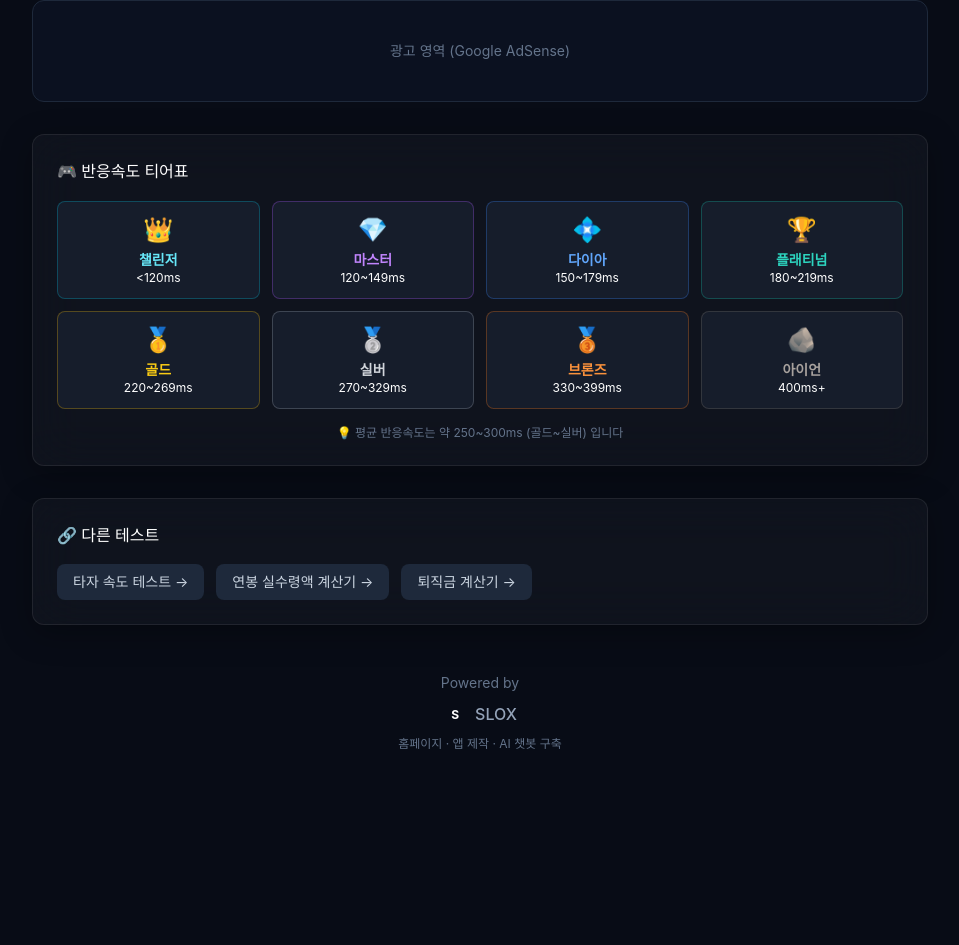
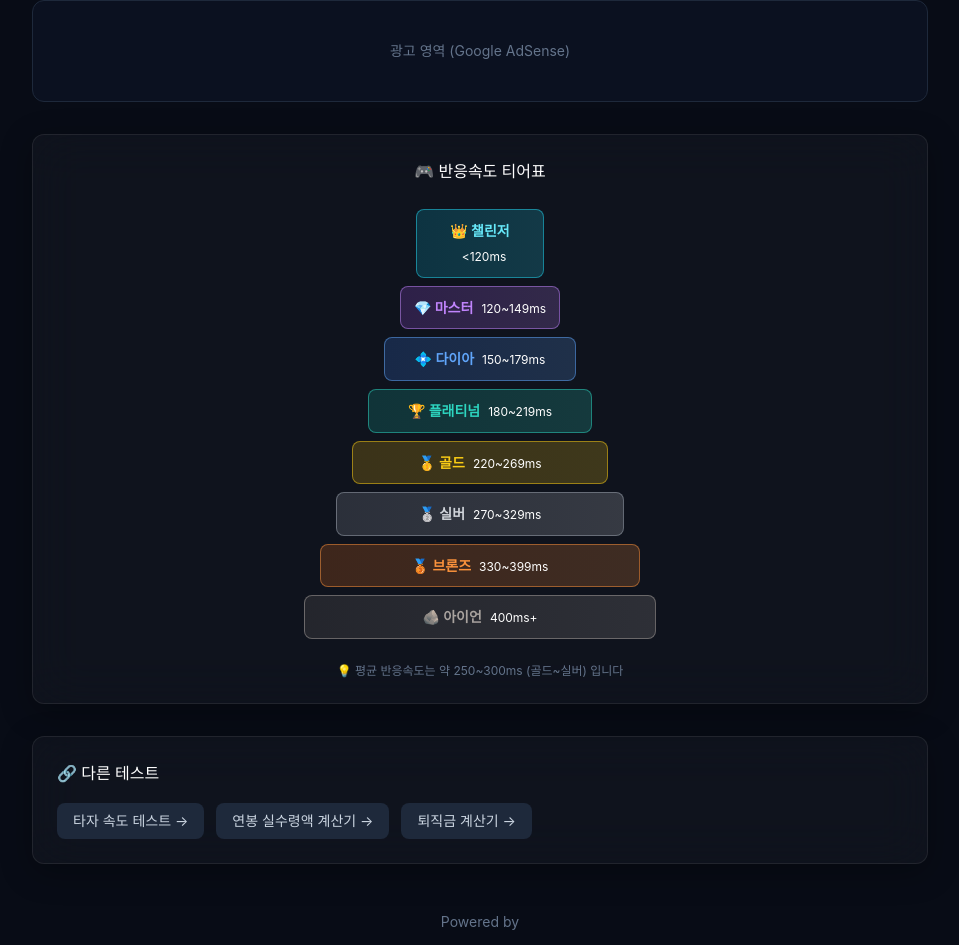
Before and after one commit to roboris-namu/slox-landing, a Next.js app: page /reaction in a window 1280 px wide. Shown: the part 748-1693 px from the top of the page, without its empty margins (160-1119 px from the left). Before the commit the page ends 1564 px from the top, so only its background shows below. Built offline with nearby package versions, Linux system fonts and the light colour scheme.

Commit message:
반응속도 티어표 계층형 피라미드 디자인

```diff
--- a/src/app/reaction/page.tsx
+++ b/src/app/reaction/page.tsx
@@ -294,52 +294,52 @@ export default function ReactionTest() {
             </div>
           </div>
 
-          {/* 등급 안내 (롤 스타일) */}
+          {/* 등급 안내 (롤 스타일 - 계층형) */}
           <div className="glass-card p-6 rounded-xl mb-8">
-            <h3 className="text-white font-medium mb-4">🎮 반응속도 티어표</h3>
-            <div className="grid grid-cols-2 sm:grid-cols-4 gap-3">
-              <div className="p-3 bg-dark-800/50 rounded-lg text-center border border-cyan-500/30">
-                <p className="text-2xl mb-1">👑</p>
-                <p className="text-cyan-300 text-sm font-bold">챌린저</p>
-                <p className="text-white text-xs">&lt;120ms</p>
+            <h3 className="text-white font-medium mb-6 text-center">🎮 반응속도 티어표</h3>
+            <div className="flex flex-col items-center gap-2">
+              {/* 챌린저 */}
+              <div className="w-32 p-2 bg-gradient-to-r from-cyan-500/20 to-cyan-400/20 rounded-lg text-center border border-cyan-400/50">
+                <span className="text-cyan-300 text-sm font-bold">👑 챌린저</span>
+                <span className="text-white text-xs ml-2">&lt;120ms</span>
               </div>
-              <div className="p-3 bg-dark-800/50 rounded-lg text-center border border-purple-500/30">
-                <p className="text-2xl mb-1">💎</p>
-                <p className="text-purple-400 text-sm font-bold">마스터</p>
-                <p className="text-white text-xs">120~149ms</p>
+              {/* 마스터 */}
+              <div className="w-40 p-2 bg-gradient-to-r from-purple-500/20 to-purple-400/20 rounded-lg text-center border border-purple-400/50">
+                <span className="text-purple-400 text-sm font-bold">💎 마스터</span>
+                <span className="text-white text-xs ml-2">120~149ms</span>
               </div>
-              <div className="p-3 bg-dark-800/50 rounded-lg text-center border border-blue-500/30">
-                <p className="text-2xl mb-1">💠</p>
-                <p className="text-blue-400 text-sm font-bold">다이아</p>
-                <p className="text-white text-xs">150~179ms</p>
+              {/* 다이아 */}
+              <div className="w-48 p-2 bg-gradient-to-r from-blue-500/20 to-blue-400/20 rounded-lg text-center border border-blue-400/50">
+                <span className="text-blue-400 text-sm font-bold">💠 다이아</span>
+                <span className="text-white text-xs ml-2">150~179ms</span>
               </div>
-              <div className="p-3 bg-dark-800/50 rounded-lg text-center border border-teal-500/30">
-                <p className="text-2xl mb-1">🏆</p>
-                <p className="text-teal-400 text-sm font-bold">플래티넘</p>
-                <p className="text-white text-xs">180~219ms</p>
+              {/* 플래티넘 */}
+              <div className="w-56 p-2 bg-gradient-to-r from-teal-500/20 to-teal-400/20 rounded-lg text-center border border-teal-400/50">
+                <span className="text-teal-400 text-sm font-bold">🏆 플래티넘</span>
+                <span className="text-white text-xs ml-2">180~219ms</span>
               </div>
-              <div className="p-3 bg-dark-800/50 rounded-lg text-center border border-yellow-500/30">
-                <p className="text-2xl mb-1">🥇</p>
-                <p className="text-yellow-400 text-sm font-bold">골드</p>
-                <p className="text-white text-xs">220~269ms</p>
+              {/* 골드 */}
+              <div className="w-64 p-2 bg-gradient-to-r from-yellow-500/20 to-yellow-400/20 rounded-lg text-center border border-yellow-400/50">
+                <span className="text-yellow-400 text-sm font-bold">🥇 골드</span>
+                <span className="text-white text-xs ml-2">220~269ms</span>
               </div>
-              <div className="p-3 bg-dark-800/50 rounded-lg text-center border border-gray-400/30">
-                <p className="text-2xl mb-1">🥈</p>
-                <p className="text-gray-300 text-sm font-bold">실버</p>
-                <p className="text-white text-xs">270~329ms</p>
+              {/* 실버 */}
+              <div className="w-72 p-2 bg-gradient-to-r from-gray-400/20 to-gray-300/20 rounded-lg text-center border border-gray-400/50">
+                <span className="text-gray-300 text-sm font-bold">🥈 실버</span>
+                <span className="text-white text-xs ml-2">270~329ms</span>
               </div>
-              <div className="p-3 bg-dark-800/50 rounded-lg text-center border border-orange-500/30">
-                <p className="text-2xl mb-1">🥉</p>
-                <p className="text-orange-400 text-sm font-bold">브론즈</p>
-                <p className="text-white text-xs">330~399ms</p>
+              {/* 브론즈 */}
+              <div className="w-80 p-2 bg-gradient-to-r from-orange-500/20 to-orange-400/20 rounded-lg text-center border border-orange-400/50">
+                <span className="text-orange-400 text-sm font-bold">🥉 브론즈</span>
+                <span className="text-white text-xs ml-2">330~399ms</span>
               </div>
-              <div className="p-3 bg-dark-800/50 rounded-lg text-center border border-stone-500/30">
-                <p className="text-2xl mb-1">🪨</p>
-                <p className="text-stone-400 text-sm font-bold">아이언</p>
-                <p className="text-white text-xs">400ms+</p>
+              {/* 아이언 */}
+              <div className="w-[22rem] p-2 bg-gradient-to-r from-stone-500/20 to-stone-400/20 rounded-lg text-center border border-stone-400/50">
+                <span className="text-stone-400 text-sm font-bold">🪨 아이언</span>
+                <span className="text-white text-xs ml-2">400ms+</span>
               </div>
             </div>
-            <p className="text-dark-500 text-xs mt-4 text-center">
+            <p className="text-dark-500 text-xs mt-6 text-center">
               💡 평균 반응속도는 약 250~300ms (골드~실버) 입니다
             </p>
           </div>
```
